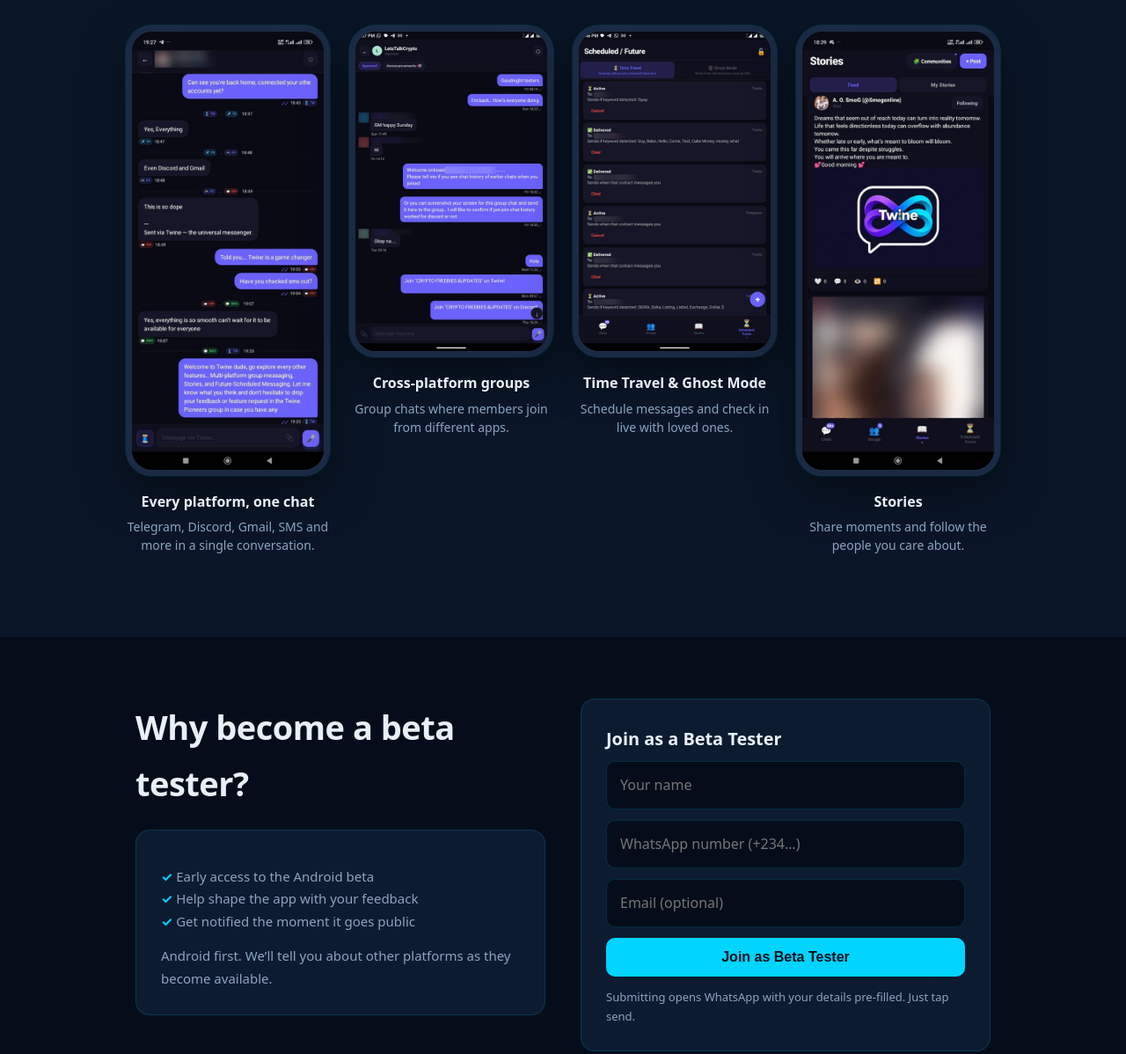
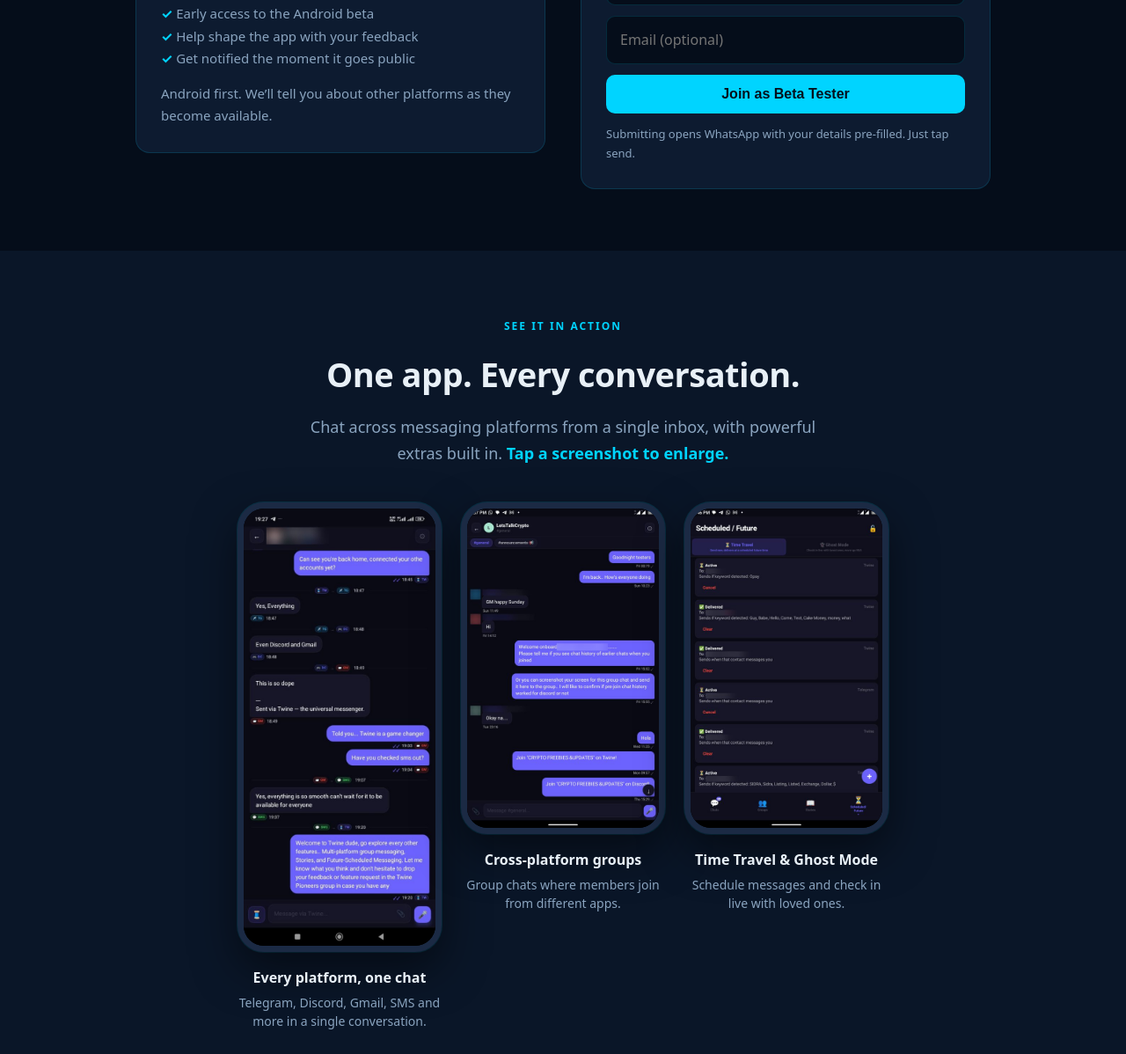
Before and after one commit to Smogonline/Universal-Support, a plain HTML site: page twine.html in a window 1280 px wide. Shown: the part 662-1860 px from the top of the page at 88% size. Drawn offline with Linux system fonts and the light colour scheme.

Commit message:
Update twine.html

```diff
--- a/twine.html
+++ b/twine.html
@@ -5,20 +5,13 @@
 .phone img{display:block;width:100%;height:auto}
 .shot h3{font-size:16px;margin:16px 0 4px}.shot p{color:var(--mu);font-size:14px;line-height:1.5}
 @media(min-width:1000px){.shots{justify-content:center;overflow:visible}}
+.phone img{cursor:zoom-in}.lb{position:fixed;inset:0;background:rgba(2,8,16,.95);z-index:200;display:none;align-items:center;justify-content:center;padding:16px;cursor:zoom-out}.lb.on{display:flex}.lb img{max-width:100%;max-height:100%;border-radius:12px;touch-action:pinch-zoom}.lb button{position:absolute;top:14px;right:14px;width:44px;height:44px;border-radius:50%;border:1px solid var(--bd);background:rgba(0,212,255,.12);color:#fff;font-size:20px;cursor:pointer}
 </style>
 </head>
 <body data-page="twine">
 <main>
 <section class="hero sm"><div class="wrap"><span class="tag">Beta Testing Now Open</span><h1>Meet <em>Twine</em></h1>
 <p class="lead">One messaging app for all your conversations. Twine is currently in testing and nearly ready for the public. Join as a beta tester and be among the first to use it.</p></div></section>
-
-<section class="alt"><div class="wrap" style="text-align:center"><span class="tag">See It In Action</span><h2>One app. Every conversation.</h2><p class="lead">Chat across messaging platforms from a single inbox, with powerful extras built in.</p></div>
-<div class="shots">
-<div class="shot"><div class="phone"><img src="/images/twine-chat.jpg" alt="Twine chat showing messages from Telegram, Discord, Gmail and SMS in one conversation" loading="lazy"></div><h3>Every platform, one chat</h3><p>Telegram, Discord, Gmail, SMS and more in a single conversation.</p></div>
-<div class="shot"><div class="phone"><img src="/images/twine-group.jpg" alt="Twine group chat with members joining from Telegram and Discord" loading="lazy"></div><h3>Cross-platform groups</h3><p>Group chats where members join from different apps.</p></div>
-<div class="shot"><div class="phone"><img src="/images/twine-scheduled.jpg" alt="Twine Scheduled and Future screen with Time Travel and Ghost Mode" loading="lazy"></div><h3>Time Travel & Ghost Mode</h3><p>Schedule messages and check in live with loved ones.</p></div>
-<div class="shot"><div class="phone"><img src="/images/twine-stories.jpg" alt="Twine Stories feed" loading="lazy"></div><h3>Stories</h3><p>Share moments and follow the people you care about.</p></div>
-</div></section>
 
 <section><div class="wrap split">
 <div><h2>Why become a beta tester?</h2>
@@ -35,5 +28,20 @@
 <button class="btn" type="submit">Join as Beta Tester</button>
 </form><p style="margin-top:12px;font-size:13px">Submitting opens WhatsApp with your details pre-filled. Just tap send.</p></div>
 </div></section>
+<section class="alt"><div class="wrap" style="text-align:center"><span class="tag">See It In Action</span><h2>One app. Every conversation.</h2><p class="lead">Chat across messaging platforms from a single inbox, with powerful extras built in. <b style="color:var(--cy)">Tap a screenshot to enlarge.</b></p></div>
+<div class="shots">
+<div class="shot"><div class="phone"><img src="/images/twine-chat.jpg" data-full="/images/twine-chat.jpg" alt="Twine chat showing messages from Telegram, Discord, Gmail and SMS in one conversation" loading="lazy"></div><h3>Every platform, one chat</h3><p>Telegram, Discord, Gmail, SMS and more in a single conversation.</p></div>
+<div class="shot"><div class="phone"><img src="/images/twine-group.jpg" data-full="/images/twine-group-full.jpg" alt="Twine group chat with members joining from Telegram and Discord" loading="lazy"></div><h3>Cross-platform groups</h3><p>Group chats where members join from different apps.</p></div>
+<div class="shot"><div class="phone"><img src="/images/twine-scheduled.jpg" data-full="/images/twine-scheduled-full.jpg" alt="Twine Scheduled and Future screen with Time Travel and Ghost Mode" loading="lazy"></div><h3>Time Travel & Ghost Mode</h3><p>Schedule messages and check in live with loved ones.</p></div>
+
+</div></section>
+
 </main>
+<div class="lb" id="lb"><button aria-label="Close">✕</button><img alt=""></div>
+<script>
+(function(){var lb=document.getElementById('lb'),im=lb.querySelector('img');
+document.querySelectorAll('.phone img').forEach(function(i){i.addEventListener('click',function(){im.src=i.dataset.full||i.src;im.alt=i.alt;lb.classList.add('on')})});
+lb.addEventListener('click',function(){lb.classList.remove('on')});
+document.addEventListener('keydown',function(e){if(e.key==='Escape')lb.classList.remove('on')});})();
+</script>
 <script src="/site.js"></script></body></html>
```
